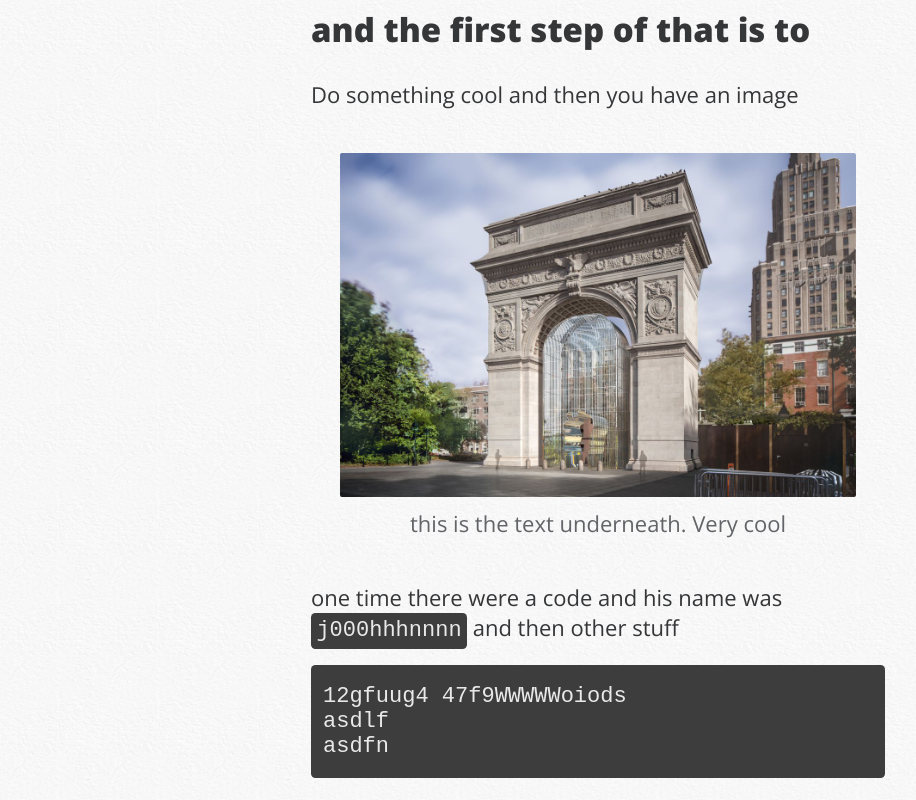
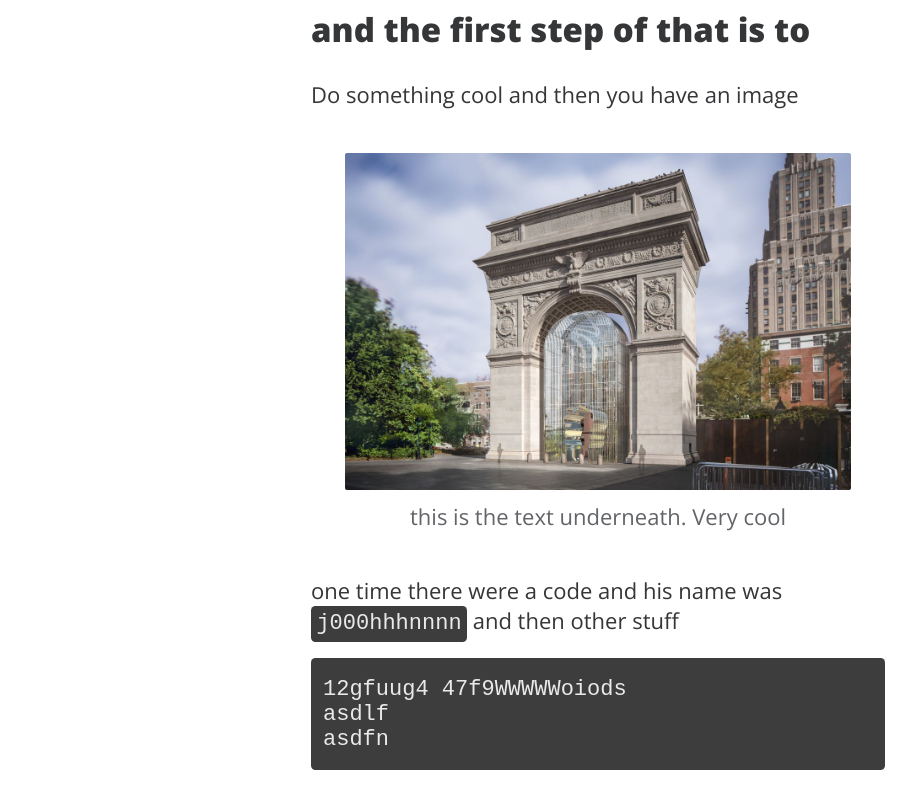
Before and after one commit to lassebomh/Articles, a plain HTML site: page template.html in a window 1280 px wide. Shown: the part 897-1697 px from the top of the page, without its empty margins (42-958 px from the left). Drawn offline with nearby package versions, Linux system fonts and the light colour scheme.

Commit message:
Sleepytime

```diff
--- a/template.html
+++ b/template.html
@@ -47,7 +47,7 @@
             <h2>and the first step of that is to</h2>
             <p>Do something cool and then you have an image</p>
             <div class="txt-img-full">
-                <img src="wide.jpg" alt="text">
+                <img style="width: 23rem" src="wide.jpg" alt="text">
                 <div>this is the text underneath. Very cool</div>
             </div>
             <p>
--- a/theme.css
+++ b/theme.css
@@ -12,6 +12,7 @@
     --code-border-color: rgba(173, 173, 173, 0);
     --code-background-color: rgb(61, 61, 61);
     --code-color: rgb(233, 233, 233);
+    --bg-color: #fff
 }
 
 .dark-theme-checkbox:checked ~ .outer-body {
@@ -21,6 +22,7 @@
     --code-border-color: rgba(243, 239, 21, 0);
     --code-background-color: rgb(61, 61, 61);
     --code-color: rgb(255, 17, 204);
+    --bg-color: rgb(0, 0, 0)
 }
 
 html {
@@ -34,7 +36,7 @@ div, p, span {
 
 body {
     margin: 0;
-    background-image: url(./bg.png);
+    background: var(--bg-color);
 }
 
 img {
@@ -117,8 +119,6 @@ a {
 }
 
 .txt-img-full {
-    max-width: 90%;
-    width: fit-content;
     display: block;
     margin-left: auto;
     margin-right: auto;
```
